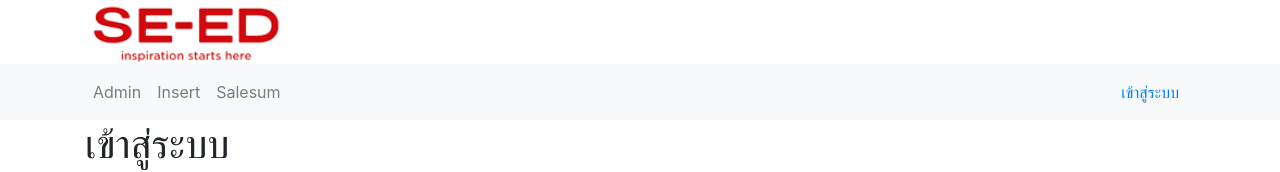
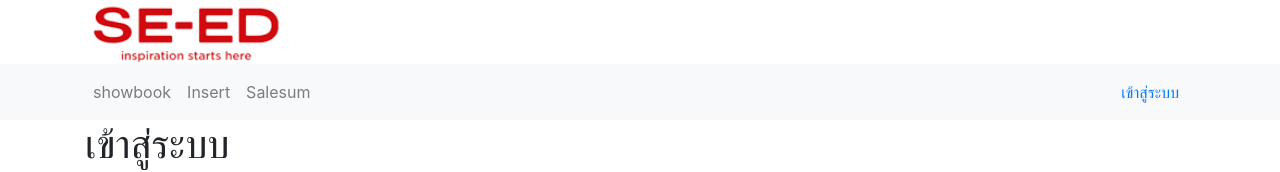
Before and after one commit to Natee159/admin, a React (Create React App) app: page / in a window 1280 px wide. Shown: the top 172 px of the page. Built offline with nearby package versions, Linux system fonts and the light colour scheme.

Commit message:
edit total

```diff
--- a/src/component/navbar.js
+++ b/src/component/navbar.js
@@ -15,7 +15,7 @@ import {
   CardImg
 } from 'reactstrap';
 import { useHistory } from "react-router-dom";
-import getCookie from './getCookie.js';
+import getCookie from './getCookie1.js';
 import {
   BrowserRouter as Link
 } from "react-router-dom";
@@ -42,7 +42,7 @@ const NavBar = (props) => {
           <Collapse isOpen={isOpen} navbar>
             <Nav className="mr-auto" navbar>
               <NavItem>
-                <NavLink href="/admin">Admin</NavLink>
+                <NavLink href="/admin">showbook</NavLink>
               </NavItem>
               <NavItem>
                 <NavLink href="/insert">Insert</NavLink>
--- a/src/page/admin.js
+++ b/src/page/admin.js
@@ -3,7 +3,7 @@ import '../App.css';
 import { Button, Container, Table } from 'reactstrap';
 import axios from 'axios';
 import { useHistory } from "react-router-dom";
-import getCookie from '../component/getCookie.js';
+import getCookie from '../component/getCookie1.js';
 const Admin = () => {
     const [data, setData] = useState([])
     // const [refre, setData] = useState([])
--- a/src/page/insert.js
+++ b/src/page/insert.js
@@ -2,7 +2,7 @@ import React, { useState, useEffect } from 'react';
 import axios from 'axios';
 import { Container, Row, Col, Button } from 'reactstrap';
 import { useHistory } from "react-router-dom";
-import getCookie from '../component/getCookie.js';
+import getCookie from '../component/getCookie1.js';
 const Insert = () => {
       const [selectedFile, setSelectedFile] = useState(null)
       const [Product_name, setProduct_name] = useState()
--- a/src/page/login.js
+++ b/src/page/login.js
@@ -10,7 +10,7 @@ const Login = () => {
 
       const handleSubmit = event => {
             event.preventDefault();
-            axios.get(`http://localhost/api/product/login.php?Email=` + Email + '&Password=' + Password)
+            axios.get(`http://localhost/api/product/loginadmin.php?Email=` + Email + '&Password=' + Password)
                   .then(res => {
                         console.log(res.data.Email)
                         console.log(res.data.Status)
--- a/src/page/salesum.js
+++ b/src/page/salesum.js
@@ -9,7 +9,7 @@ import {
     BarChart, Bar, Cell, XAxis, YAxis, CartesianGrid, Tooltip, Legend,
 } from 'recharts';
 import { useHistory } from "react-router-dom";
-import getCookie from '../component/getCookie.js';
+import getCookie from '../component/getCookie1.js';
 const Salesum = () => {
     const [data, setData] = useState();
     const [date, setDate] = useState()
--- a/src/page/update.js
+++ b/src/page/update.js
@@ -4,7 +4,7 @@ import { Container, Row, Col, Button } from 'reactstrap';
 import { useLocation } from "react-router-dom";
 import { useHistory } from "react-router-dom";
 import { useParams } from "react-router-dom";
-import getCookie from '../component/getCookie.js';
+import getCookie from '../component/getCookie1.js';
 const Update = () => {
     const [Product_id, setProduct_id] = useState()
     const [Product_name, setProduct_name] = useState()
@@ -108,7 +108,7 @@ const Update = () => {
                                 <p>Image</p>
                             </Col>
                             <Col>
-                                <input type="file"  onChange={e => { setSelectedFile(e.target.files[0]) }} />
+                                <input type="file" onChange={e => { setSelectedFile(e.target.files[0]) }} />
                             </Col>
                         </Row>
                         <Row>
```
Also changed, not shown: src/component/getCookie1.js (renamed from src/component/getCookie.js).
